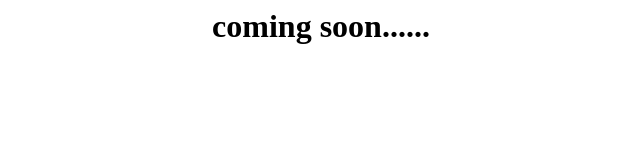
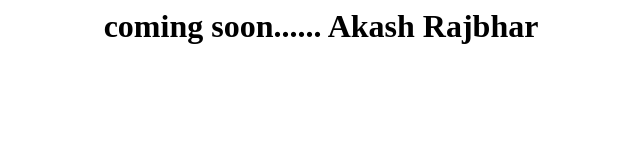
Before and after one commit to tribhuvan4/tribhuvan4.github.io, a plain HTML site: page index.html in a window 1280 px wide. Shown: the whole page, without its empty margins (319-959 px from the left). Drawn offline with Linux system fonts and the light colour scheme.

Commit message:
Update index.html

```diff
--- a/index.html
+++ b/index.html
@@ -13,7 +13,7 @@
 </head>
 <body>
 <div class="container">
-	<h1 style="margin: 0 auto;">coming soon......</h1>
+	<h1 style="margin: 0 auto;">coming soon...... Akash Rajbhar</h1>
 </div>
 
 
```
